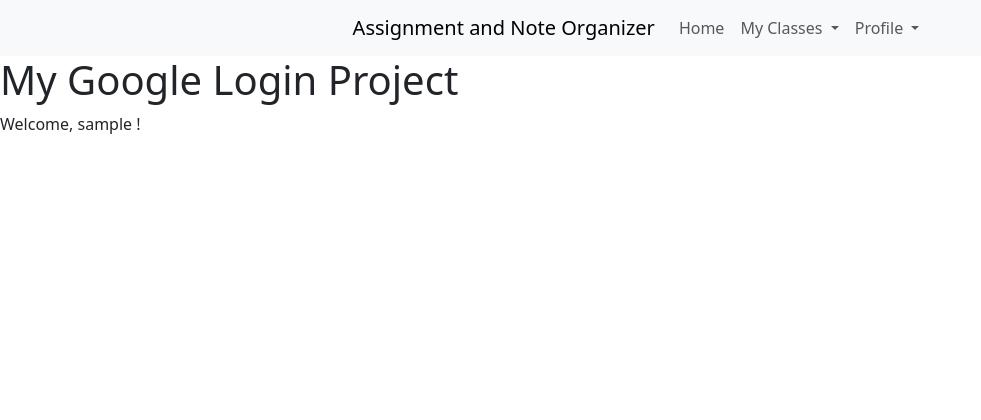
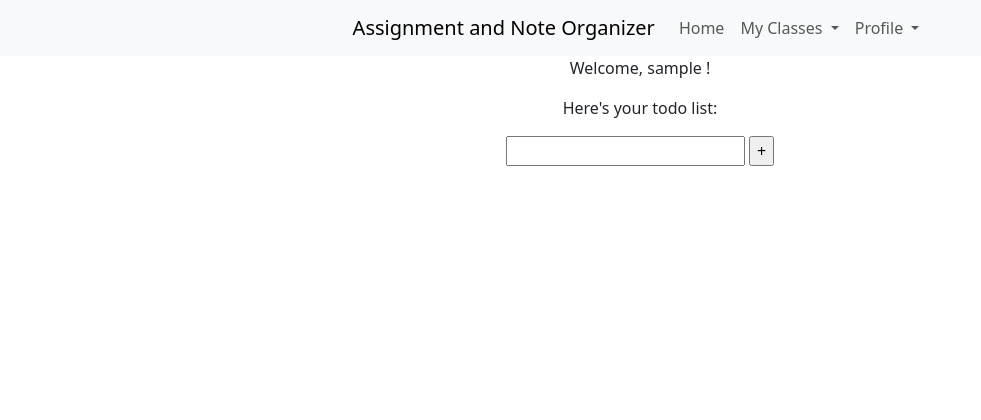
Before and after one commit to eliasposner/HoosNotes, a Django app: page / in a window 1280 px wide. Shown: the top 420 px of the page, without its empty margins (0-981 px from the left). Run offline with Django 3.2, Linux system fonts and the light colour scheme; the visitor is signed in with stand-in values (Sample User, id 1); data comes from the database, SQL or seed files in the repository; data that the repository does not hold is empty; some libraries are stand-ins or nearby versions.

Commit message:
Add todo list

```diff
--- a/scheduler/admin.py
+++ b/scheduler/admin.py
@@ -1,7 +1,8 @@
 from django.contrib import admin
-from .models import Profile, StudentClass, NoteFile
+from .models import Profile, StudentClass, NoteFile, TodoListItem
 
 # Register your models here.
 admin.site.register(Profile)
 admin.site.register(StudentClass)
 admin.site.register(NoteFile)
+admin.site.register(TodoListItem)
--- a/scheduler/models.py
+++ b/scheduler/models.py
@@ -2,13 +2,17 @@ from django.db import models
 from django.contrib.auth.models import User
 from django.db.models.signals import post_save
 from django.dispatch import receiver
-from functools import reduce
+from django.urls import reverse
 from multiselectfield import MultiSelectField
 import datetime
 
 
 
 # Create your models here.
+
+# Profile model, an extension of the built-in Django user model
+# Used to keep track of additional information about the user
+# for example, the classes they are enrolled in
 class Profile(models.Model):
 	user = models.OneToOneField(User, on_delete=models.CASCADE, related_name = "profile", null=True)
 
@@ -16,6 +20,23 @@ class Profile(models.Model):
 
 	def __str__(self):
 		return self.user.username
+
+# Signal function that automatically creates a corresponding instance of a Profile model whenever an instance of a User model is created
+# Author: Vitor Freitas
+# Date: 7/22/2016
+# URL: https://simpleisbetterthancomplex.com/tutorial/2016/07/22/how-to-extend-django-user-model.html#onetoone
+@receiver(post_save, sender=User)
+def create_user_profile(sender, instance, created, **kwargs):
+	if created:
+		Profile.objects.create(user = instance)
+
+# Signal function that automatically creates a corresponding instance of a Profile model whenever an instance of a User model is created
+# Author: Vitor Freitas
+# Date: 7/22/2016
+# URL: https://simpleisbetterthancomplex.com/tutorial/2016/07/22/how-to-extend-django-user-model.html#onetoone
+@receiver(post_save, sender=User)
+def save_user_profile(sender, instance, **kwargs):
+	instance.profile.save()
 
 class NoteFile(models.Model):
 	note = models.FileField()
@@ -26,16 +47,8 @@ class NoteFile(models.Model):
 	def __str__(self):
 		return self.title
 
-#https://simpleisbetterthancomplex.com/tutorial/2016/07/22/how-to-extend-django-user-model.html#onetoone
-@receiver(post_save, sender=User)
-def create_user_profile(sender, instance, created, **kwargs):
-	if created:
-		Profile.objects.create(user = instance)
 
-@receiver(post_save, sender=User)
-def save_user_profile(sender, instance, **kwargs):
-	instance.profile.save()
-
+# StudentClass model, a model that contains information about courses users are enrolled in
 class StudentClass(models.Model):
 	class_name = models.CharField(max_length=200, default='')
 	instructor = models.CharField(max_length=200, default='')
@@ -64,3 +77,14 @@ class StudentClass(models.Model):
 
 	def __str__(self):
 		return self.class_name
+
+# TodoListItem model, a model representing a single task on a todolist
+# The model keeps track of the contents of the task, and the user who created the task
+# Adapted from Ashwin Joy,
+# URL: https://pythonistaplanet.com/to-do-list-app-using-django/
+class TodoListItem(models.Model):
+    content = models.TextField()
+    users = models.ManyToManyField(Profile)
+
+    def __str__(self):
+    	return self.content
--- a/scheduler/templates/scheduler/index.html
+++ b/scheduler/templates/scheduler/index.html
@@ -12,14 +12,39 @@
 
 <body>
     {% block content %}
-    <h1>My Google Login Project</h1>
+
     {% if user.is_authenticated %}
-    <p>Welcome, {{ user.username }} !</p>
+    <p class="text-center">Welcome, {{ user.username }} !</p>
+    <p class="text-center">Here's your todo list: </p>
+
+    <div class="text-center">
+
+    <form action="/addTodoItem/" method = "post">{% csrf_token %}
+        <input type="text" name="content">
+        <input type="submit" value="+">
+    </form>
+
+    <ul class="list-group">
+    {% for i in all_items %}
+        <li class="list-group-item" style="float:left;">{{i.content}} &nbsp;
+            <table>
+                <tr>
+                    <form action="/deleteTodoItem/{{i.id}}/" method = "post">{% csrf_token %}
+                    <input class= "btn btn-outline-danger btn-sm" type="submit" value="x" style="padding: 0.1vh 1vh 0.1vh 1vh;">
+                    </form>
+                </tr>
+            </table>
+        </li>
+    {% endfor %}
+    </ul>
+
+    </div>
 
     {% else %}
     <a href="{% provider_login_url 'google' %}">Login with Google</a>
     {% endif %}
     {% endblock %}
+
 </body>
 
 </html>
--- a/scheduler/urls.py
+++ b/scheduler/urls.py
@@ -8,7 +8,7 @@ from . import views
 urlpatterns = [
     # Code for registering the app's url from Muhd Rahiman, 2/27/2021
     # https://dev.to/mdrhmn/django-google-authentication-using-django-allauth-18f8sub
-    path('', views.IndexView.as_view(), name="index_view"),
+    path('', views.todoappView, name="index_view"),
 
     # Code for registering the rest framework url from Moeedlodhi, 6/21/2021
     # https://medium.com/geekculture/getting-started-with-django-social-authentication-80ee7dc26fe0
@@ -17,6 +17,8 @@ urlpatterns = [
     path('createclass', views.StudentClassCreateView.as_view(), name='create_student_class'),
     path('listclasses/', views.StudentClassListView.as_view(), name = 'list_student_classes'),
     path('joinclasses/', views.StudentClassJoinView.as_view(), name = 'join_student_classes'),
+    path('addTodoItem/', views.addTodoView),
+    path('deleteTodoItem/<int:i>/', views.deleteTodoView),
     path('class/<int:pk>/', views.ClassView.as_view(), name="class_detail"),
     path('class/<int:pk>/addnote/', views.AddNote, name = 'class_add_note'),
 ]
--- a/scheduler/views.py
+++ b/scheduler/views.py
@@ -7,7 +7,7 @@ from rest_auth.registration.views import SocialLoginView
 from rest_framework import authentication, permissions
 from rest_framework.views import APIView
 from rest_framework.decorators import api_view, authentication_classes, permission_classes
-from scheduler.models import StudentClass, Profile, NoteFile
+from scheduler.models import StudentClass, Profile, NoteFile, TodoListItem
 from django.views.generic.base import TemplateView
 from django.views.generic.edit import CreateView
 from django.views.generic.detail import DetailView
@@ -17,8 +17,6 @@ from django.contrib.auth import logout
 from django.contrib.auth.decorators import login_required
 from django.utils.decorators import method_decorator
 from django.urls import reverse
-class IndexView(TemplateView):
-    template_name = 'scheduler/index.html'
 
 # Code for returning a token given the Google Access code from Moeedlodhi, 6/21/2021
 # https://medium.com/geekculture/getting-started-with-django-social-authentication-80ee7dc26fe0
@@ -29,6 +27,36 @@ def post(self, request, *args, **kwargs):
         response = super(GoogleLogin, self).post(request, *args, **kwargs)
         token = Token.objects.get(key=response.data['key'])
         return Response({'token': token.key, 'id': token.user_id})
+
+# todoappView, a function based view for displaying TodoListItems the user has created
+# Adapted from Ashwin Joy
+# URL: https://pythonistaplanet.com/to-do-list-app-using-django/
+def todoappView(request):
+    if request.user.is_anonymous:
+        return render(request, 'scheduler/index.html')
+    q1 = Profile.objects.filter(user=request.user)[0]
+    user_todo_items = q1.todolistitem_set.all()
+    return render(request, 'scheduler/index.html', {'all_items':user_todo_items})
+
+
+# addTodoView, a function based view for adding TodoListItems
+# Adapted from Ashwin Joy
+# URL: https://pythonistaplanet.com/to-do-list-app-using-django/
+def addTodoView(request):
+    new_item = TodoListItem(content = request.POST['content'])
+    new_item.save()
+    new_item.users.add(request.user.profile)
+    new_item.save()
+    return HttpResponseRedirect('/')
+
+
+# deleteTodoView, a function based view for deleting TodoListItems
+# Adapted from Ashwin Joy
+# URL: https://pythonistaplanet.com/to-do-list-app-using-django/
+def deleteTodoView(request, i):
+    todo_item = TodoListItem.objects.get(id=i)
+    todo_item.delete()
+    return HttpResponseRedirect('/')
 
 # https://stackoverflow.com/questions/46378465/class-based-views-cbv-createview-and-request-user-with-a-many-to-many-relatio
 @method_decorator(login_required(login_url='/accounts/google/login'), name='dispatch')
```
Also changed, not shown: scheduler/migrations/0028_todolistitem.py (added).
